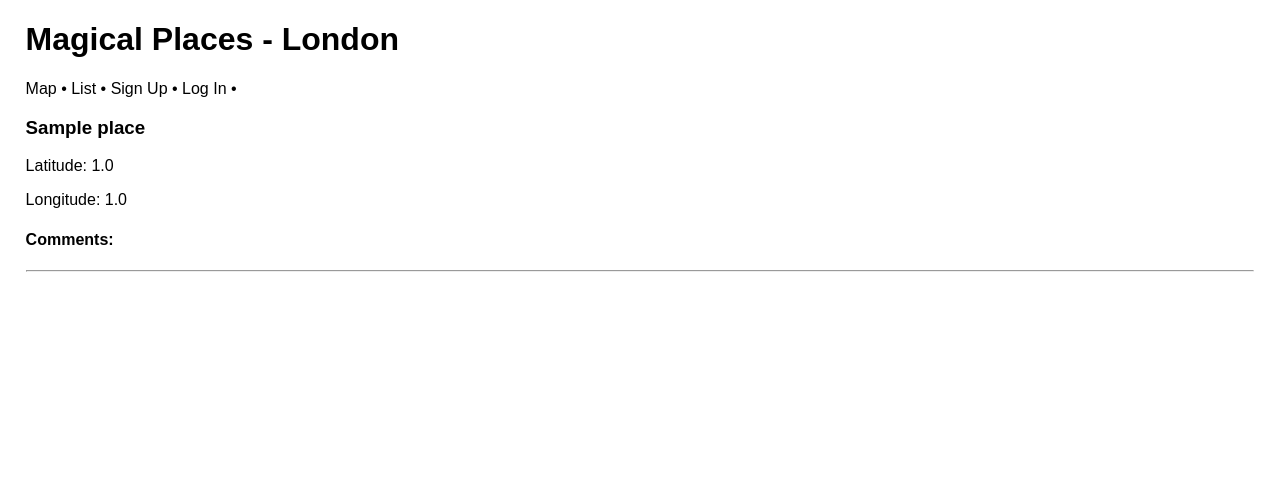
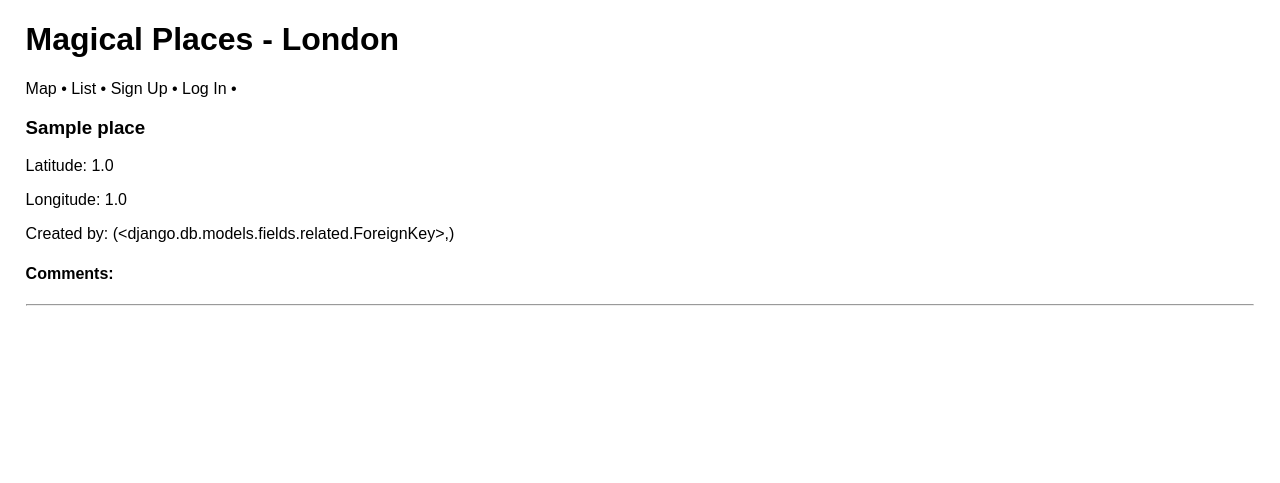
Before and after one commit to timgoalen/magical-places-london, a Django app: page /list_view/ in a window 1280 px wide. Shown: the top 483 px of the page. Run offline with Django 3.2, Linux system fonts and the light colour scheme; tables that the repository leaves empty hold one stand-in row (values such as "Sample post"); parts of the project's set-up code (start-up, migrations or seed data) failed here and were passed over.

Commit message:
Update models

```diff
--- a/places_app/forms.py
+++ b/places_app/forms.py
@@ -5,4 +5,4 @@ from .models import Comment
 class CommentForm(forms.ModelForm):
     class Meta:
         model = Comment
-        fields = ("comment",)
+        fields = ("comment", "author")
--- a/places_app/models.py
+++ b/places_app/models.py
@@ -16,7 +16,7 @@ class Place(models.Model):
             User, on_delete=models.SET(deleted_user), related_name="places"
         ),
     )
-    updated_on = models.DateTimeField(auto_now=True, blank=True)
+    updated_on = models.DateTimeField(auto_now=True)
     created_on = models.DateTimeField(auto_now_add=True)
     favourited = models.ManyToManyField(
         User, related_name="favourited_places", blank=True
@@ -39,7 +39,7 @@ class Comment(models.Model):
     place = models.ForeignKey(Place, on_delete=models.CASCADE, related_name="comments")
     comment = models.TextField()
     author = models.ForeignKey(User, on_delete=models.CASCADE)
-    created_on = models.DateTimeField(auto_now=True)
+    created_on = models.DateTimeField(auto_now_add=True)
 
     class Meta:
         ordering = ["created_on"]
--- a/places_app/views.py
+++ b/places_app/views.py
@@ -1,14 +1,16 @@
-# remove TemplateView if not using
 from django.views import View
-from django.views.generic import TemplateView, ListView, DetailView, FormView
+from django.views.generic import ListView, DetailView, FormView
 from django.views.generic.detail import SingleObjectMixin
 from django.views.generic.edit import CreateView, UpdateView, DeleteView
 from django.urls import reverse_lazy, reverse
 from django.conf import settings
-from django.shortcuts import render
+from django.shortcuts import render, get_object_or_404
 from .models import Place, Comment
 from django.conf import settings
 from .forms import CommentForm
+
+
+# Main pages views
 
 
 def home_page_view(request):
@@ -24,6 +26,60 @@ def home_page_view(request):
 class ListPageView(ListView):
     model = Place
     template_name = "list_view.html"
+    queryset = Place.objects.order_by("-created_on")
+    # USE IF NEEDED: (check 'Creating Our First View' video to
+    # see what code you need in template for pagination)
+    # paginate_by = 6
+
+
+# Place views
+
+
+class PlaceDetailView(View):
+    def get(self, request, *args, **kwargs):
+        view = CommentGet.as_view()
+        return view(request, *args, **kwargs)
+
+    def post(self, request, *args, **kwargs):
+        view = CommentPost.as_view()
+        return view(request, *args, **kwargs)
+
+
+# class PlaceDetailView(View):
+#     def get(self, request, *args, **kwargs):
+#         queryset = Place.objects.filter(pk=self.request.Place.pk)
+#         place = get_object_or_404(queryset, pk=pk)
+#         comments = place.comments.order_by("-created_on")
+#         favourited = False
+#         if place.favourited.filter(id=self.request.user.id).exists():
+#             liked = True
+
+#             return render(
+#                 request,
+#                 "place_detail.html",
+#                 {
+#                     "place": place,
+#                     "comments": comments,
+#                     "commented": False,
+#                     "favourited": favourited,
+#                     "comment_form": CommentForm(),
+#                 },
+#             )
+
+
+class PlaceCreateView(CreateView):
+    model = Place
+    template_name = "place_add.html"
+    fields = ["place_name", "latitude", "longitude"]
+
+
+class PlaceUpdateView(UpdateView):
+    model = Place
+    template_name = "place_edit.html"
+    fields = ["place_name", "latitude", "longitude"]
+
+
+# Comment views
 
 
 class CommentGet(DetailView):
@@ -47,32 +103,10 @@ class CommentPost(SingleObjectMixin, FormView):
 
     def form_valid(self, form):
         comment = form.save(commit=False)
-        comment.place_name = self.object
+        comment.place = self.object
         comment.save()
         return super().form_valid(form)
 
     def get_success_url(self):
         place = self.get_object()
         return reverse("place_detail", kwargs={"pk": place.pk})
-
-
-class PlaceDetailView(View):
-    def get(self, request, *args, **kwargs):
-        view = CommentGet.as_view()
-        return view(request, *args, **kwargs)
-
-    def post(self, request, *args, **kwargs):
-        view = CommentPost.as_view()
-        return view(request, *args, **kwargs)
-
-
-class PlaceCreateView(CreateView):
-    model = Place
-    template_name = "place_add.html"
-    fields = ["place_name", "latitude", "longitude"]
-
-
-class PlaceUpdateView(UpdateView):
-    model = Place
-    template_name = "place_edit.html"
-    fields = ["place_name", "latitude", "longitude"]
--- a/static/css/base.css
+++ b/static/css/base.css
@@ -28,6 +28,7 @@ a {
     text-decoration: none;
     color: black;
 }
+
 /* LIST VIEW */
 
 /* .location-card {
--- a/templates/list_view.html
+++ b/templates/list_view.html
@@ -6,10 +6,11 @@
 <div>
     <h3><a href="{% url 'place_detail' place.pk %}">{{ place.place_name }}</a></h3>
     <p>Latitude: {{ place.latitude }}</p>
-    <p>Longitude: {{ place.longitude}}</p>
+    <p>Longitude: {{ place.longitude }}</p>
+    <p>Created by: {{ place.contributer }}</p>
     <h4>Comments:</h4>
     {% for comment in place.comment_set.all %}
-        <p>{{ comment }}</p>
+        <p>{{ comment.author }}</p>
         <hr>
     {% endfor %}
     <hr>
--- a/templates/place_detail.html
+++ b/templates/place_detail.html
@@ -4,8 +4,9 @@
 <div>
     <h3>{{ place.place_name }}</h3>
     <h4>Comments:</h4>
-    {% for comment in place.comment_set.all %}
-        <p>{{ comment }}</p>
+    {% for comment in objects.comments.all %}
+        <p>{{ comment.comment }}</p>
+        <p>{{ comment.created_on }}</p>
         <hr>
     {% endfor %}
 
```
Also changed, not shown: places_app/admin.py (+9 -1 lines), places_app/migrations/0002_auto_20230920_0826.py (added), places_app/migrations/0003_alter_comment_created_on.py (added).
